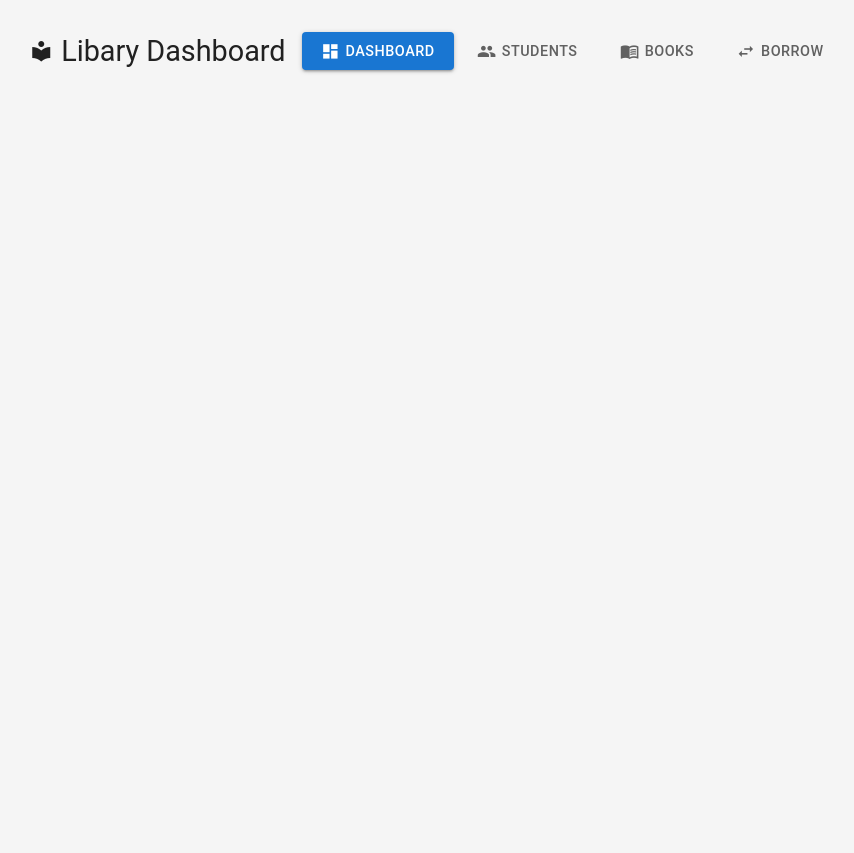
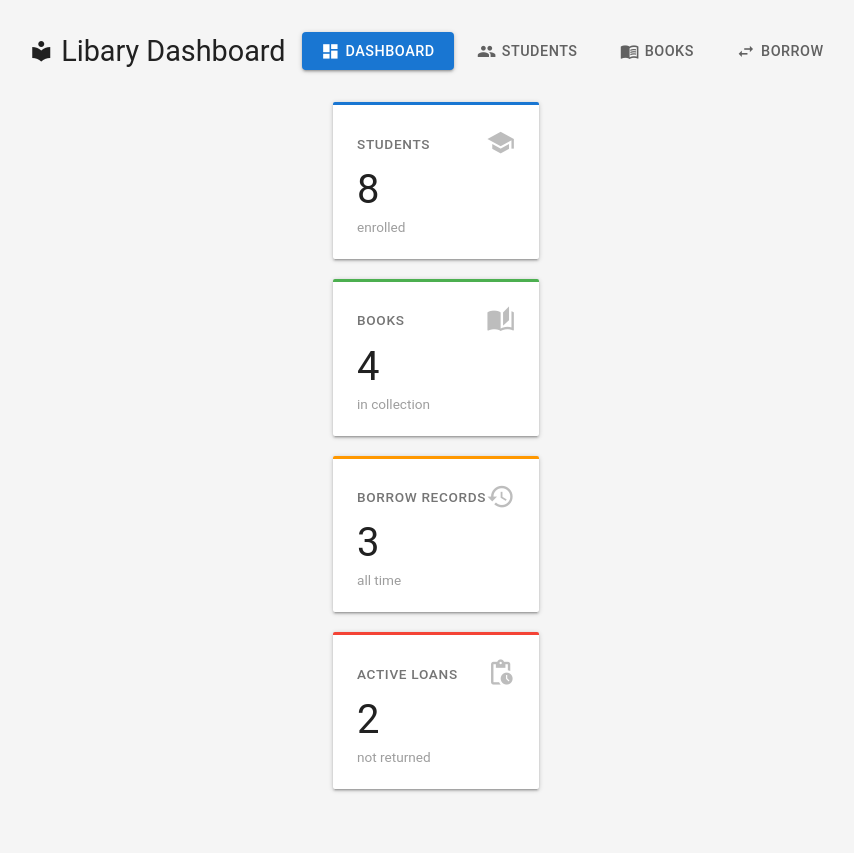
Before and after one commit to EllaizaJean05/IT30A, a PHP site: page /dashboard.php in a window 1280 px wide. Shown: the whole page, without its empty margins (204-1058 px from the left). Before the commit the page ends 73 px from the top, so only its background shows below. Run offline with PHP 8.4, Linux system fonts and the light colour scheme; data comes from the database, SQL or seed files in the repository.

Commit message:
Initial KPIs for dashboard.php:student count, book count, borrowed books & active borrows

```diff
--- a/dashboard.php
+++ b/dashboard.php
@@ -1,6 +1,6 @@
 <?php
 $host = 'localhost';
-$db   = 'it30_lab_db';
+$db   = 'it30aa_lab_db';
 $user = 'root';
 $pass = '';
 $charset = 'utf8mb4';
@@ -14,9 +14,17 @@ $options = [
 ];
 
 try {
+
     $pdo = new PDO($dsn, $user, $pass, $options);
+      // ---------- 1. KPI COUNTS ----------
+$studentCount  = $pdo->query("SELECT COUNT(*) FROM students")->fetchColumn();
+$bookCount     = $pdo->query("SELECT COUNT(*) FROM books")->fetchColumn();
+$totalBorrows  = $pdo->query("SELECT COUNT(*) FROM borrow")->fetchColumn();
+$activeBorrows = $pdo->query("SELECT COUNT(*) FROM borrow WHERE borrow_return_date IS NULL")->fetchColumn();
 } catch (PDOException $e) {
     die("Database connection failed: " . $e->getMessage());
+
+
 }
 
 ?>
@@ -29,8 +37,45 @@ try {
 </head>
 <body>
     <?php include 'includes/navbar.php'; ?>
+    <div class="stats-grid">
+    <div class="stat-card">
+        <div class="stat-header">
+            <span class="stat-label">Students</span>
+            <span class="material-icons">school</span>
+        </div>
+        <div class="stat-number"><?= $studentCount ?></div>
+        <div class="stat-sub">enrolled</div>
+    </div>
 
-    <dev>
+    <div class="stat-card">
+        <div class="stat-header">
+            <span class="stat-label">Books</span>
+            <span class="material-icons">auto_stories</span>
+        </div>
+        <div class="stat-number"><?= $bookCount ?></div>
+        <div class="stat-sub">in collection</div>
+    </div>
+
+    <div class="stat-card">
+        <div class="stat-header">
+            <span class="stat-label">Borrow records</span>
+            <span class="material-icons">history</span>
+        </div>
+        <div class="stat-number"><?= $totalBorrows ?></div>
+        <div class="stat-sub">all time</div>
+    </div>
+
+    <div class="stat-card">
+        <div class="stat-header">
+            <span class="stat-label">Active loans</span>
+            <span class="material-icons">pending_actions</span>
+        </div>
+        <div class="stat-number"><?= $activeBorrows ?></div>
+        <div class="stat-sub">not returned</div>
+    </div>
+</div>
+
+    <div>
         <head>
     <meta charset="UTF-8">
     <meta name="viewport" content="width=device-width, initial-scale=1.0">
@@ -269,7 +314,7 @@ try {
         }
     </style>
 </head>
-    </dev>
+    </div>
 
 
 </body>
```
